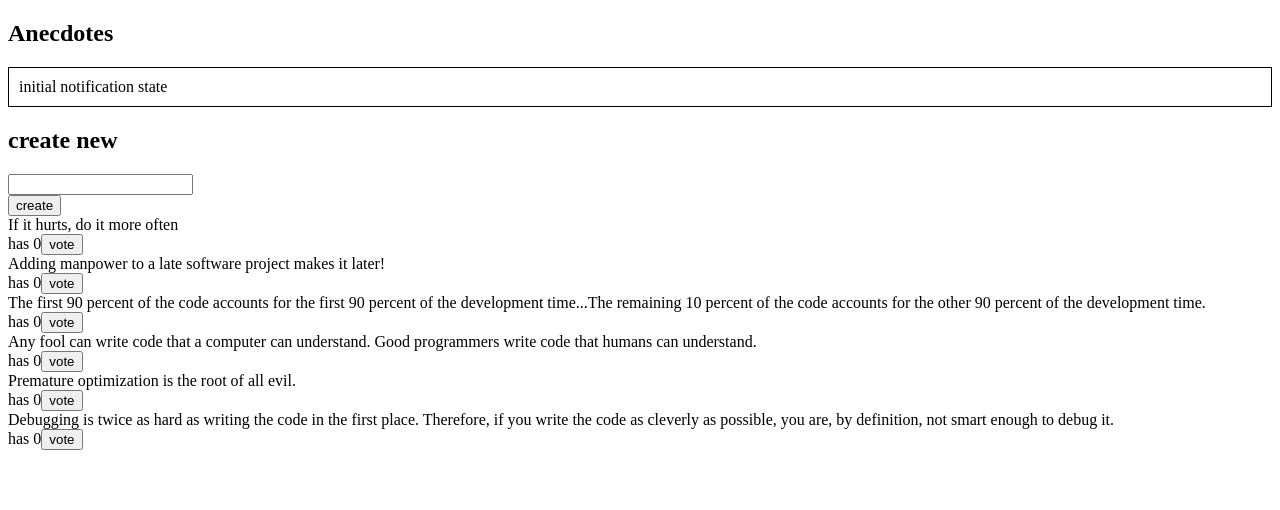
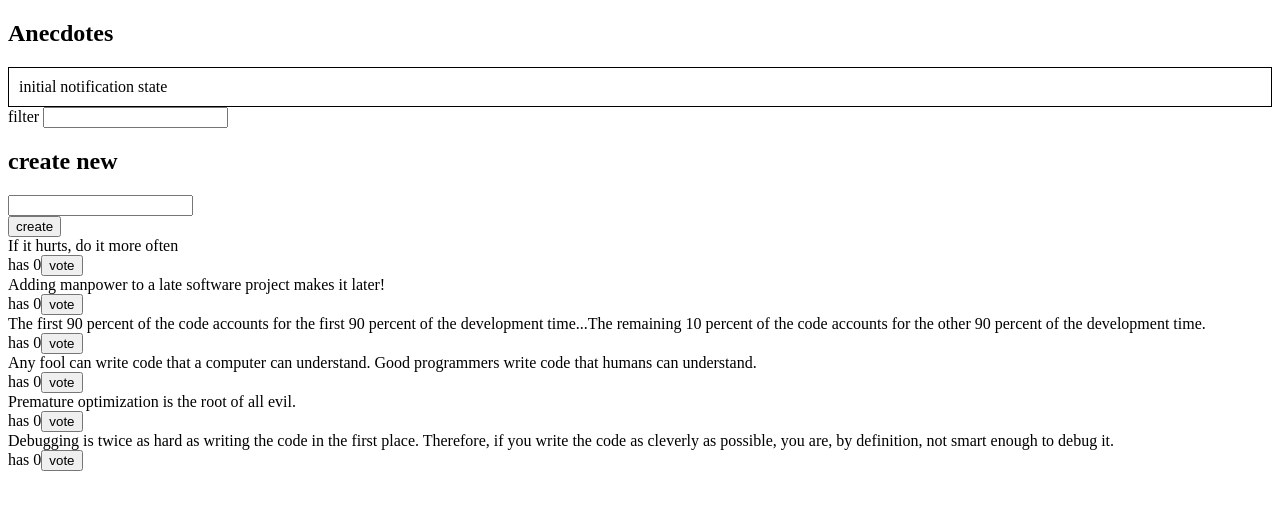
Before and after one commit to kkcmah/FullStackOpen, a React (Create React App) app in the folder part6/redux-anecdotes-main/: page / in a window 1280 px wide. Shown: the top 510 px of the page. Built offline with nearby package versions, Linux system fonts and the light colour scheme.

Commit message:
exercise 6.12 better anecdotes step 10 implement filtering for anecdotes displayed to user

```diff
--- a/part6/redux-anecdotes-main/src/App.js
+++ b/part6/redux-anecdotes-main/src/App.js
@@ -1,12 +1,14 @@
 import AnecdoteForm from "./components/AnecdoteForm";
 import AnecdoteList from "./components/AnecdoteList";
 import Notification from "./components/Notification";
+import Filter from "./components/Filter";
 
 const App = () => {
   return (
     <div>
       <h2>Anecdotes</h2>
       <Notification></Notification>
+      <Filter></Filter>
       <AnecdoteForm></AnecdoteForm>
       <AnecdoteList></AnecdoteList>
     </div>
--- a/part6/redux-anecdotes-main/src/components/AnecdoteList.js
+++ b/part6/redux-anecdotes-main/src/components/AnecdoteList.js
@@ -6,8 +6,13 @@ import {
 } from "../reducers/notificationReducer";
 
 const AnecdoteList = () => {
-  const anecdotes = useSelector((state) => state.anecdotes);
-  const sortedAnecdotes = anecdotes.slice().sort((a, b) => b.votes - a.votes);
+  // can destructure from state
+  // instead of using state.anecdotes and state.filter
+  const anecdotes = useSelector(({ anecdotes, filter }) => {
+    return anecdotes.filter((anec) => anec.content.includes(filter));
+  });
+  let sortedAnecdotes = anecdotes.slice().sort((a, b) => b.votes - a.votes);
+
   const dispatch = useDispatch();
 
   const vote = (id) => {
--- /dev/null
+++ b/part6/redux-anecdotes-main/src/components/Filter.js
@@ -0,0 +1,21 @@
+import { useDispatch } from "react-redux";
+import { filter } from "../reducers/filterReducer";
+
+const Filter = () => {
+  const dispatch = useDispatch();
+  const handleChange = (event) => {
+    // input-field value is in variable event.target.value
+    dispatch(filter(event.target.value));
+  };
+  const style = {
+    marginBottom: 10,
+  };
+
+  return (
+    <div style={style}>
+      filter <input onChange={handleChange} />
+    </div>
+  );
+};
+
+export default Filter;
--- /dev/null
+++ b/part6/redux-anecdotes-main/src/reducers/filterReducer.js
@@ -0,0 +1,14 @@
+import { createSlice } from "@reduxjs/toolkit";
+
+const filterSlice = createSlice({
+  name: "filter",
+  initialState: "",
+  reducers: {
+    filter(state, action) {
+      return action.payload;
+    },
+  },
+});
+
+export const { filter } = filterSlice.actions;
+export default filterSlice.reducer;
--- a/part6/redux-anecdotes-main/src/store.js
+++ b/part6/redux-anecdotes-main/src/store.js
@@ -1,9 +1,14 @@
 import { configureStore } from "@reduxjs/toolkit";
 import anecdoteReducer from "./reducers/anecdoteReducer";
+import filterReducer from "./reducers/filterReducer";
 import notificationReducer from "./reducers/notificationReducer";
 
 const store = configureStore({
-  reducer: { anecdotes: anecdoteReducer, notification: notificationReducer },
+  reducer: {
+    anecdotes: anecdoteReducer,
+    notification: notificationReducer,
+    filter: filterReducer,
+  },
 });
 
 export default store;
```
